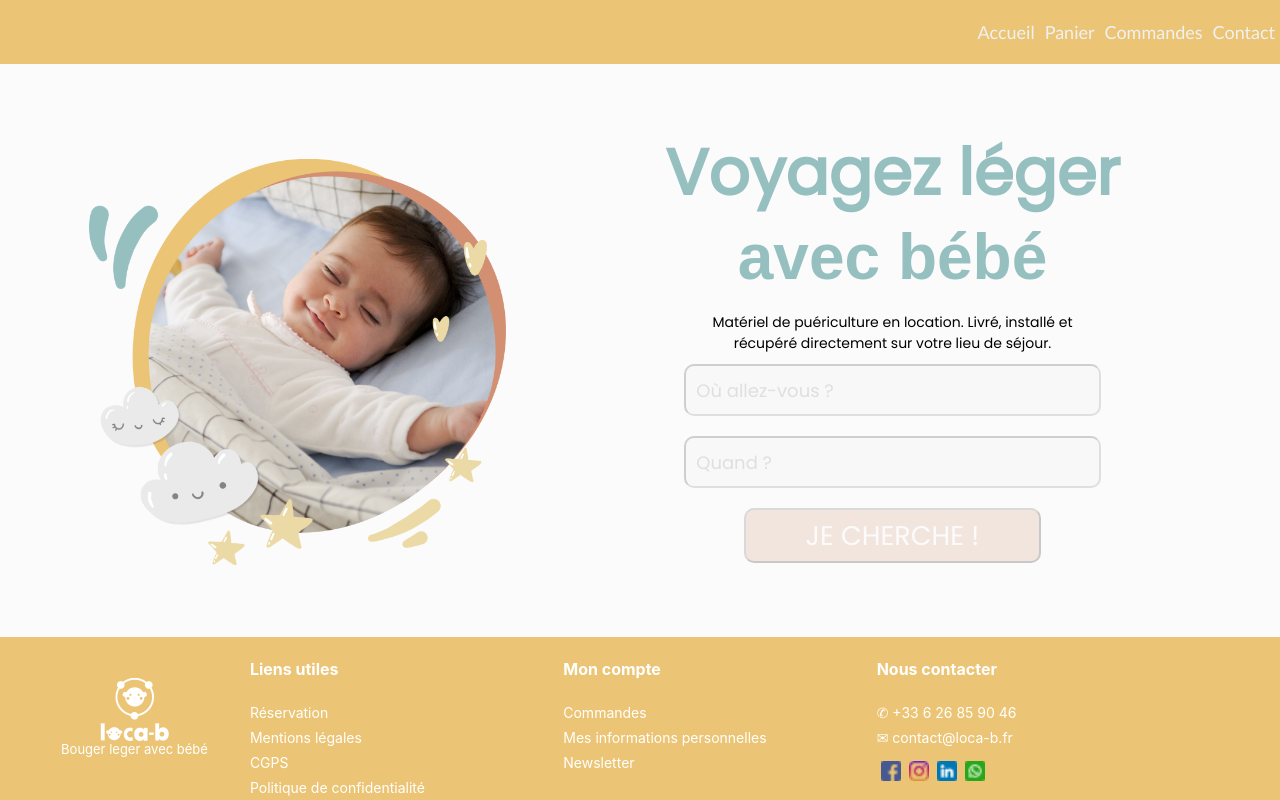
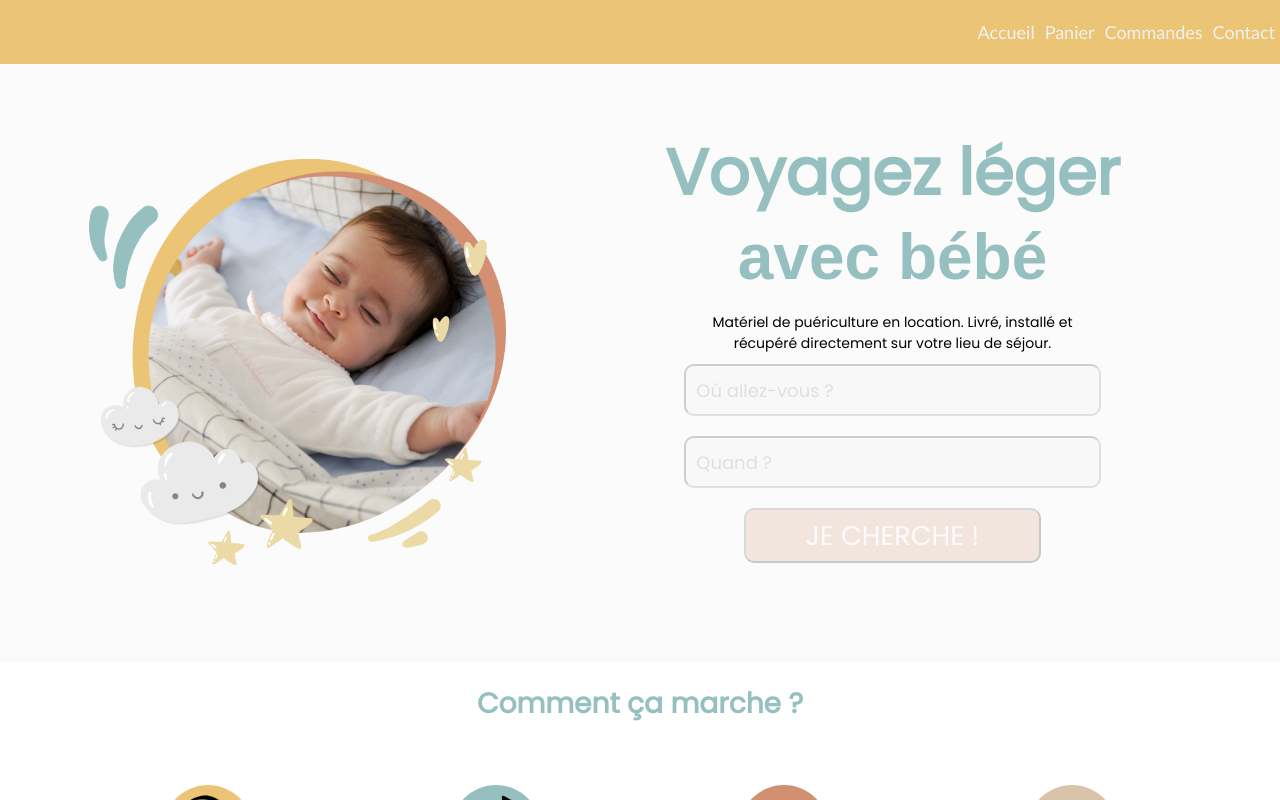
Before and after one commit to ComicScrip/locab, a Next.js app: page / in a window 1280 px wide. Shown: the top 800 px of the page. Built offline with nearby package versions, Linux system fonts and the light colour scheme; a web font is replaced by a local one.

Commit message:
footer & heade files modified

```diff
--- a/styles/headerfooter/footer.module.css
+++ b/styles/headerfooter/footer.module.css
@@ -1,10 +1,9 @@
 .container {
   background: #ebc575;
   align-items: center;
-  position: fixed;
+  position: relative;
   /* left: 0; */
   bottom: 0;
-  width: 100%;
 }
 .footer {
   display: flex;
@@ -44,7 +43,7 @@
 @media screen and (min-width: 768px) {
   .container {
     display: flex;
-    position: fixed;
+    position: relative;
     padding: 0 100px;
     flex-direction: row-reverse;
     justify-content: space-between;
--- a/styles/headerfooter/navbar.module.css
+++ b/styles/headerfooter/navbar.module.css
@@ -1,6 +1,5 @@
 .navbar {
   display: flex;
-  width: 105%;
   height: 8vh;
   align-items: center;
   background: #ebc575;
```
